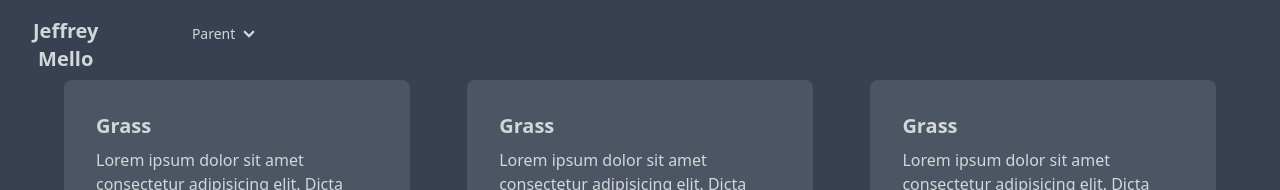
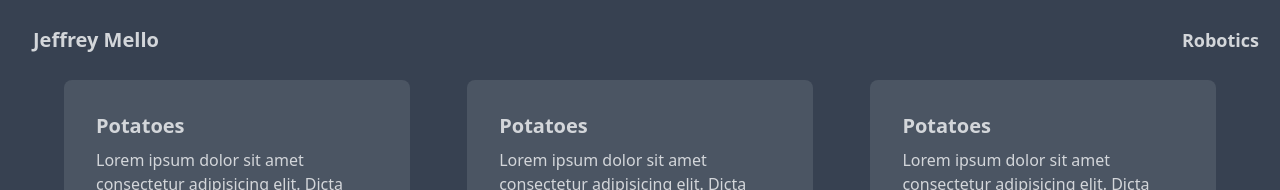
Before and after one commit to melloCoding/mellocoding.github.com, a Nuxt app: page / in a window 1280 px wide. Shown: the top 190 px of the page. Built offline with nearby package versions, Linux system fonts and the light colour scheme.

Commit message:
modified:   components/AppHeader.vue 	modified:   pages/index.vue 	new file:   pages/robotics.vue

```diff
--- a/components/AppHeader.vue
+++ b/components/AppHeader.vue
@@ -1,23 +1,10 @@
 <template>
-  <nav class="navbar">
-    <div class="flex-none">
-      <ul class="menu menu-horizontal">
-        <!--Main buttion for return to home-->
-        <NuxtLink to="/">
-          <div class="navbar-start">
-            <div class="btn btn-ghost text-xl">Jeffrey Mello</div>
-          </div>
-        </NuxtLink>
-        <li>
-          <details>
-            <summary>Parent</summary>
-            <ul class="bg-primary rounded-t-none p-2">
-              <li><NuxtLink to="/gamedev.vue">Game Devlopment</NuxtLink></li>
-              <li><a>Link 2</a></li>
-            </ul>
-          </details>
-        </li>
-      </ul>
+  <div class="navbar nav m-2">
+    <div class="flex-1">
+      <NuxtLink to="/" class="btn btn-ghost text-xl">Jeffrey Mello</NuxtLink>
     </div>
-  </nav>
+    <div class="flex-none pr-5 btn btn-ghost text-lg">
+      <NuxtLink to="/robotics.vue">Robotics</NuxtLink>
+    </div>
+  </div>
 </template>
--- a/pages/index.vue
+++ b/pages/index.vue
@@ -6,7 +6,7 @@
       class="grid grid-cols-1 md:grid-cols-2 lg:grid-cols-3 content-stretch px-[5%] gap-[5%]"
     >
       <ProjectCard
-        title="Grass"
+        title="Potatoes"
         description="Lorem ipsum dolor sit amet consectetur adipisicing elit. Dicta error
             sit, molestiae voluptates perspiciatis accusantium cum corrupti
             rerum et, facilis blanditiis laudantium quis velit ipsum at non
@@ -15,7 +15,7 @@
       />
 
       <ProjectCard
-        title="Grass"
+        title="Potatoes"
         description="Lorem ipsum dolor sit amet consectetur adipisicing elit. Dicta error
             sit, molestiae voluptates perspiciatis accusantium cum corrupti
             rerum et, facilis blanditiis laudantium quis velit ipsum at non
@@ -24,7 +24,7 @@
       />
 
       <ProjectCard
-        title="Grass"
+        title="Potatoes"
         description="Lorem ipsum dolor sit amet consectetur adipisicing elit. Dicta error
             sit, molestiae voluptates perspiciatis accusantium cum corrupti
             rerum et, facilis blanditiis laudantium quis velit ipsum at non
--- /dev/null
+++ b/pages/robotics.vue
@@ -0,0 +1,6 @@
+<template>
+  <div>
+    <AppHeader />
+    <h1>Robotics page</h1>
+  </div>
+</template>
```
